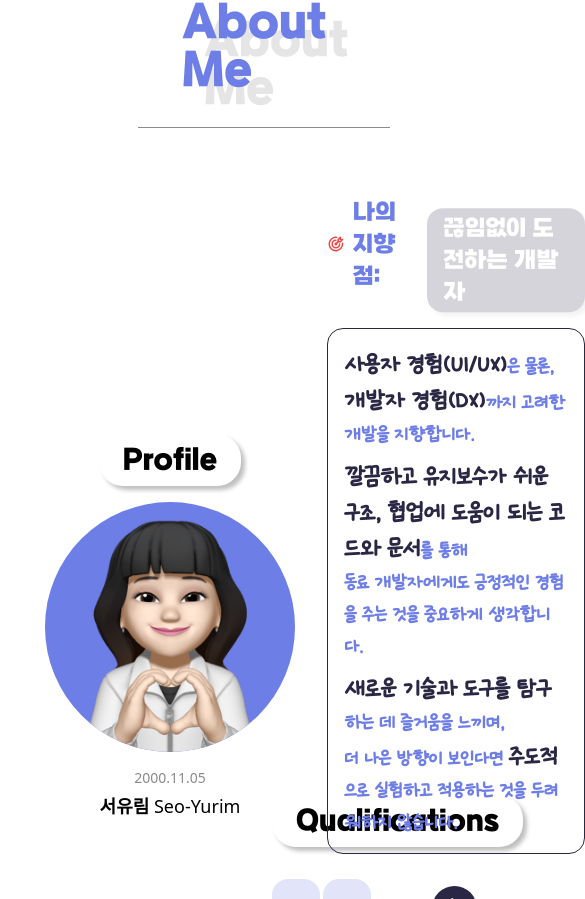
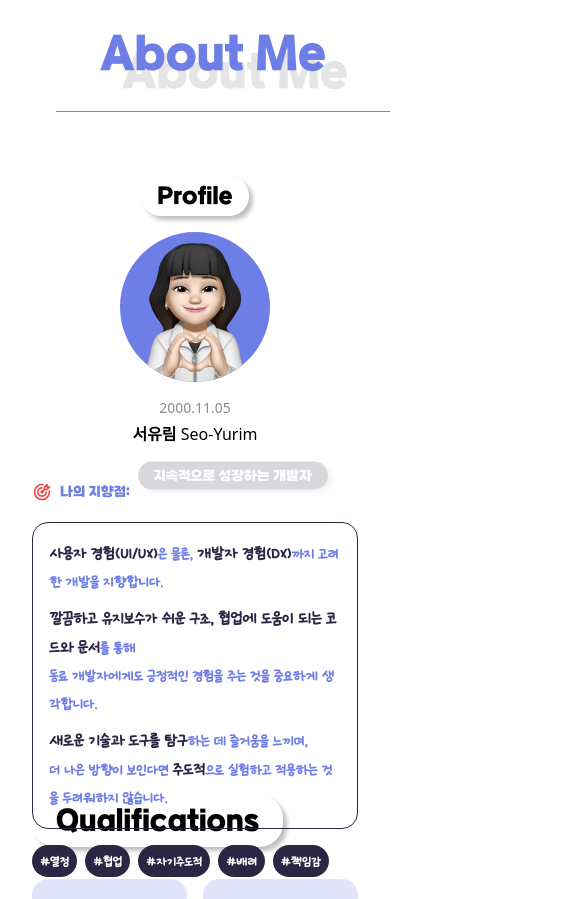
Before and after one commit to Seo-Yurim/portfolio, a Next.js app: page / in a window 390 px wide. Shown: the part 925-1824 px from the top of the page, 585 px wide, since content can reach past the window. Built offline with nearby package versions, Linux system fonts and the light colour scheme.

Commit message:
FEAT: 프로필 + 헤더 반응형 구현

```diff
--- a/src/app/components/profile.tsx
+++ b/src/app/components/profile.tsx
@@ -13,7 +13,7 @@ const introduce = [
 ];
 const tags = ["열정", "협업", "자기주도적", "배려", "책임감"];
 const highlight =
-  "text-primary-foreground font-extrabold text-3xl font-extrabold group-hover:underline";
+  "text-primary-foreground font-extrabold text-3xl font-extrabold max-lg:text-2xl max-md:text-xl group-hover:underline";
 
 export function Profile() {
   const [index, setIndex] = useState<number>(0);
@@ -28,22 +28,22 @@ export function Profile() {
   return (
     <section
       id="profile"
-      className="animate relative flex h-screen flex-col items-end gap-16 py-12"
+      className="animate relative flex h-screen flex-col items-end gap-16 py-12 max-lg:py-20"
     >
       <Title title="About Me" />
 
-      <div className="container flex items-center justify-center gap-8">
+      <div className="container flex items-center justify-center gap-8 max-md:flex-col">
         <motion.div
           initial={{ opacity: 0, y: 20 }}
           whileInView={{ opacity: 1, y: 0 }}
           transition={{ duration: 0.3 }}
           className="flex flex-col items-center gap-4"
         >
-          <h2 className="rounded-3xl bg-white px-6 py-2 font-GWT text-3xl text-black shadow-right-down">
+          <h2 className="rounded-3xl bg-white px-6 py-2 font-GWT text-3xl text-black shadow-right-down max-lg:px-4 max-lg:py-1 max-lg:text-2xl">
             Profile
           </h2>
 
-          <div className="group relative h-[250px] w-[250px] cursor-pointer overflow-hidden rounded-full bg-primary">
+          <div className="group relative h-[250px] w-[250px] cursor-pointer overflow-hidden rounded-full bg-primary max-lg:h-[150px] max-lg:w-[150px]">
             <Image
               className="absolute inset-0 h-full w-full object-cover opacity-100 transition-opacity duration-300 group-hover:opacity-0"
               src="/images/portfolio/미모티콘.png"
@@ -61,7 +61,7 @@ export function Profile() {
 
           <div className="flex flex-col items-center gap-1">
             <p className="text-sm font-medium text-text-secondary">2000.11.05</p>
-            <p className="text-lg font-extrabold">
+            <p className="text-lg font-extrabold max-lg:text-base">
               서유림 <span className="font-medium">Seo-Yurim</span>
             </p>
           </div>
@@ -71,10 +71,10 @@ export function Profile() {
           initial={{ opacity: 0, y: 20 }}
           whileInView={{ opacity: 1, y: 0 }}
           transition={{ duration: 0.3 }}
-          className="flex flex-col gap-8"
+          className="flex flex-col gap-8 max-lg:gap-4"
         >
-          <div className="flex items-center gap-2 font-GWT text-2xl">
-            <TbTargetArrow className="h-8 w-8 text-red-500" />
+          <div className="flex items-center gap-2 font-GWT text-2xl max-lg:text-xl max-md:text-sm">
+            <TbTargetArrow className="h-8 w-8 text-red-500 max-md:h-5 max-md:w-5" />
             <p className="text-primary">나의 지향점: </p>
             <AnimatePresence mode="wait">
               <motion.p
@@ -90,7 +90,7 @@ export function Profile() {
             </AnimatePresence>
           </div>
 
-          <div className="group flex cursor-pointer flex-col gap-2 rounded-2xl border border-primary-foreground p-4 font-GWS text-2xl font-semibold text-primary">
+          <div className="group flex cursor-pointer flex-col gap-2 rounded-2xl border border-primary-foreground p-4 font-GWS text-2xl font-semibold text-primary max-lg:text-xl max-md:text-lg">
             <p>
               <span className={highlight}>사용자 경험(UI/UX)</span>은 물론,{" "}
               <span className={highlight}>개발자 경험(DX)</span>까지 고려한 개발을 지향합니다.
@@ -117,7 +117,7 @@ export function Profile() {
                 initial={{ opacity: 0, y: 20 }}
                 whileInView={{ opacity: 1, y: 0 }}
                 transition={{ duration: 0.3, delay: i * 0.1 }}
-                className="rounded-full bg-primary-foreground px-4 py-1 font-GWS text-xl font-semibold text-white"
+                className="text-nowrap rounded-full bg-primary-foreground px-4 py-1 font-GWS text-xl font-semibold text-white max-lg:text-base max-md:px-2"
               >
                 #{tag}
               </motion.p>
--- a/src/app/page.tsx
+++ b/src/app/page.tsx
@@ -27,7 +27,7 @@ export default function Home() {
         initial={{ opacity: 0 }}
         animate={{ opacity: 1 }}
         transition={{ duration: 1 }}
-        className="ml-[240px]"
+        className="ml-[240px] max-lg:ml-0"
       >
         <Profile />
         <Qualifications />
--- a/src/components/accordion.tsx
+++ b/src/components/accordion.tsx
@@ -20,7 +20,7 @@ export default function Accordion({
   const [isOpen, setIsOpen] = useState(true);
 
   return (
-    <div className="flex flex-col gap-2">
+    <div className="flex w-fit flex-col gap-2">
       <button onClick={() => setIsOpen(!isOpen)} aria-expanded={isOpen}>
         <div className="flex items-center gap-2">
           {showIcon && (
--- a/src/components/header.tsx
+++ b/src/components/header.tsx
@@ -34,13 +34,14 @@ export default function Header() {
         opacity: show ? 1 : 0,
         transition: { duration: 0.4, ease: "easeOut" },
       }}
-      className={`fixed left-0 top-0 flex h-screen w-[240px] flex-col justify-between bg-primary px-9 py-20 transition-opacity duration-300 ${show ? "opacity-100" : "pointer-events-none opacity-0"}`}
+      className={`fixed left-0 top-0 z-50 flex h-screen w-fit flex-col justify-between bg-primary px-9 py-20 transition-opacity duration-300 max-lg:h-fit max-lg:w-screen max-lg:flex-row max-lg:py-4 max-md:px-2 ${show ? "opacity-100" : "pointer-events-none opacity-0"}`}
     >
-      <nav className="flex list-none flex-col gap-8 text-white">
+      {/* PC */}
+      <nav className="flex w-fit list-none flex-col gap-8 text-white max-lg:hidden">
         <Accordion
           title="About Me"
-          titleStyle="font-GWT text-2xl transition-colors duration-300 hover:text-white/70"
-          childrenStyle="pl-8 text-lg font-medium"
+          titleStyle="font-GWT text-2xl transition-colors duration-300 max-md:text-lg hover:text-white/70"
+          childrenStyle="pl-8 text-lg font-medium max-md:text-sm"
         >
           <Link href="#profile">
             <li className={listStyle}>Profile</li>
@@ -51,8 +52,8 @@ export default function Header() {
         </Accordion>
         <Accordion
           title="Projects"
-          titleStyle="font-GWT text-2xl transition-colors duration-300 hover:text-white/70"
-          childrenStyle="pl-8 text-lg font-medium"
+          titleStyle="font-GWT text-2xl transition-colors max-md:text-lg duration-300 hover:text-white/70"
+          childrenStyle="pl-8 text-lg max-md:text-sm font-medium"
         >
           <Link href="#project-list">
             <li className={listStyle}>List</li>
@@ -62,6 +63,22 @@ export default function Header() {
           </Link>
         </Accordion>
       </nav>
+
+      {/* 태블릿 + 모바일 */}
+      <nav className="hidden items-center gap-8 text-white max-lg:flex max-md:gap-2">
+        <Link href="#profile">
+          <li className={listStyle}>Profile</li>
+        </Link>
+        <Link href="#qualifications">
+          <li className={listStyle}>Qualifications</li>
+        </Link>
+        <Link href="#project-list">
+          <li className={listStyle}>Projects</li>
+        </Link>
+        <Link href="#peer-review">
+          <li className={listStyle}>Reviews</li>
+        </Link>
+      </nav>
       <ThemeSwitcher />
     </motion.header>
   );
--- /dev/null
+++ b/src/components/theme-switcher-round.tsx
@@ -0,0 +1,19 @@
+import { useTheme } from "@/context/theme-context";
+import { IoMdMoon, IoMdSunny } from "react-icons/io";
+
+export default function ThemeSwitcherRound() {
+  const { theme, toggleTheme } = useTheme();
+
+  return (
+    <div
+      onClick={() => toggleTheme()}
+      className={`flex h-12 w-12 cursor-pointer items-center justify-center rounded-full border-[6px] border-background bg-highlight py-2 dark:bg-blue-200 ${theme === "light" ? "shadow-inner-right" : "shadow-inner-left"}`}
+    >
+      {theme === "light" ? (
+        <IoMdSunny className="text-orange-400" />
+      ) : (
+        <IoMdMoon className="text-highlight" />
+      )}
+    </div>
+  );
+}
--- a/src/components/theme-switcher.tsx
+++ b/src/components/theme-switcher.tsx
@@ -1,5 +1,6 @@
 import { useTheme } from "@/context/theme-context";
 import { IoMdMoon, IoMdSunny } from "react-icons/io";
+import ThemeSwitcherRound from "./theme-switcher-round";
 
 const sizeMap = {
   default: { height: "full", icon: "2rem", padding: "0.5rem" },
@@ -13,15 +14,18 @@ export default function ThemeSwitcher({ size = "default" }: { size?: keyof typeo
   const { height, icon, padding } = sizeMap[size];
 
   return (
+    <>
       <div
         style={{ padding: `${padding} 0` }}
-      className={`relative flex items-center rounded-full border-[6px] border-background bg-highlight py-2 dark:bg-blue-200 ${theme === "light" ? "shadow-inner-right" : "shadow-inner-left"}`}
+        className={`relative flex items-center rounded-full border-[6px] border-background bg-highlight py-2 dark:bg-blue-200 max-lg:hidden ${theme === "light" ? "shadow-inner-right" : "shadow-inner-left"}`}
       >
         <div
           onClick={() => toggleTheme()}
           style={{ height }}
           className={`absolute left-0 top-0 z-20 h-full w-[52%] cursor-pointer rounded-full bg-background transition-transform duration-300 ${
-          theme === "light" ? "translate-x-0 shadow-right-down" : "translate-x-full shadow-left-up"
+            theme === "light"
+              ? "translate-x-0 shadow-right-down"
+              : "translate-x-full shadow-left-up"
           }`}
         />
         <button
@@ -40,5 +44,9 @@ export default function ThemeSwitcher({ size = "default" }: { size?: keyof typeo
           <IoMdSunny style={{ width: icon, height: icon }} className="text-orange-400" />
         </button>
       </div>
+      <div className="hidden max-lg:block">
+        <ThemeSwitcherRound />
+      </div>
+    </>
   );
 }
```
Lines whose indentation alone changed are shown as unchanged.
